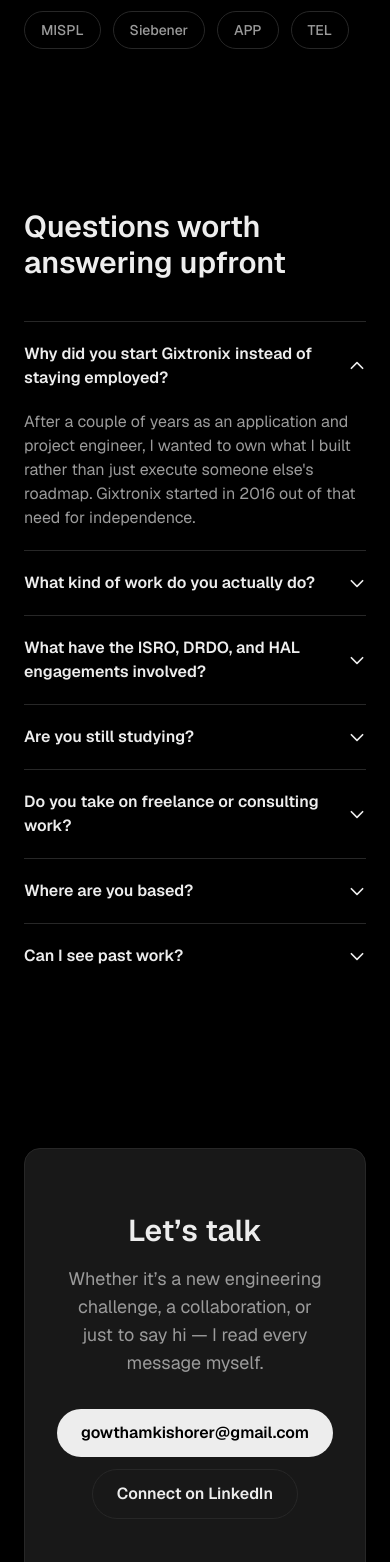
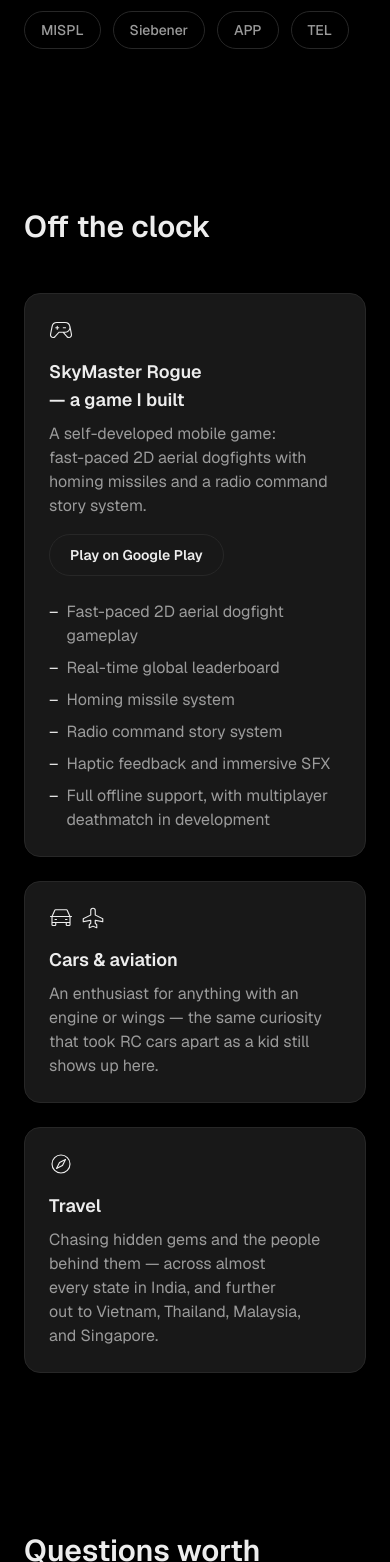
Before and after one commit to gowthamkishore/aboutme, a Next.js app: page / in a window 390 px wide. Shown: the part 7186-8748 px from the top of the page. Built offline with nearby package versions, Linux system fonts and the light colour scheme.

Commit message:
Add Hobbies section with game dev, cars & aviation, and travel
Features SkyMaster Rogue (a self-developed 2D aerial dogfight mobile
game) with a Play Store link, plus cars/aviation and travel interests.

```diff
--- a/src/app/page.tsx
+++ b/src/app/page.tsx
@@ -5,6 +5,7 @@ import Story from "@/components/Story";
 import Timeline from "@/components/Timeline";
 import Skills from "@/components/Skills";
 import Achievements from "@/components/Achievements";
+import Hobbies from "@/components/Hobbies";
 import Faq from "@/components/Faq";
 import FinalCta from "@/components/FinalCta";
 import Footer from "@/components/Footer";
@@ -20,6 +21,7 @@ export default function Home() {
         <Timeline />
         <Skills />
         <Achievements />
+        <Hobbies />
         <Faq />
         <FinalCta />
       </main>
--- /dev/null
+++ b/src/components/Hobbies.tsx
@@ -0,0 +1,87 @@
+import { GameController, Car, Airplane, Compass } from "@phosphor-icons/react/dist/ssr";
+import Reveal from "./Reveal";
+
+const GAME_FEATURES = [
+  "Fast-paced 2D aerial dogfight gameplay",
+  "Real-time global leaderboard",
+  "Homing missile system",
+  "Radio command story system",
+  "Haptic feedback and immersive SFX",
+  "Full offline support, with multiplayer deathmatch in development",
+];
+
+export default function Hobbies() {
+  return (
+    <section id="hobbies" className="px-6 py-20 sm:py-28">
+      <div className="mx-auto max-w-5xl">
+        <Reveal>
+          <h2 className="max-w-[680px] text-3xl font-semibold sm:text-4xl">
+            Off the clock
+          </h2>
+        </Reveal>
+
+        <Reveal delay={75}>
+          <div className="mt-12 rounded-2xl border border-border bg-surface p-6 sm:p-8">
+            <div className="flex flex-wrap items-start justify-between gap-4">
+              <div>
+                <GameController size={24} weight="light" className="text-foreground" />
+                <h3 className="mt-4 text-lg font-semibold">
+                  SkyMaster Rogue — a game I built
+                </h3>
+                <p className="mt-2 max-w-[520px] text-base text-muted">
+                  A self-developed mobile game: fast-paced 2D aerial
+                  dogfights with homing missiles and a radio command story
+                  system.
+                </p>
+              </div>
+              <a
+                href="https://play.google.com/store/apps/details?id=com.skymaster.rogue&hl=en_IN"
+                target="_blank"
+                rel="noopener noreferrer"
+                className="shrink-0 rounded-full border border-border px-5 py-2.5 text-sm font-semibold text-foreground transition-transform duration-700 ease-[cubic-bezier(0.32,0.72,0,1)] active:scale-[0.98]"
+              >
+                Play on Google Play
+              </a>
+            </div>
+            <ul className="mt-6 grid grid-cols-1 gap-x-8 gap-y-2 text-base text-muted sm:grid-cols-2">
+              {GAME_FEATURES.map((f) => (
+                <li key={f} className="flex gap-2">
+                  <span className="text-foreground">–</span>
+                  {f}
+                </li>
+              ))}
+            </ul>
+          </div>
+        </Reveal>
+
+        <div className="mt-6 grid grid-cols-1 gap-6 sm:grid-cols-2">
+          <Reveal delay={125}>
+            <div className="h-full rounded-2xl border border-border bg-surface p-6">
+              <div className="flex gap-2">
+                <Car size={24} weight="light" className="text-foreground" />
+                <Airplane size={24} weight="light" className="text-foreground" />
+              </div>
+              <h3 className="mt-4 text-lg font-semibold">Cars &amp; aviation</h3>
+              <p className="mt-2 text-base text-muted">
+                An enthusiast for anything with an engine or wings — the
+                same curiosity that took RC cars apart as a kid still
+                shows up here.
+              </p>
+            </div>
+          </Reveal>
+          <Reveal delay={175}>
+            <div className="h-full rounded-2xl border border-border bg-surface p-6">
+              <Compass size={24} weight="light" className="text-foreground" />
+              <h3 className="mt-4 text-lg font-semibold">Travel</h3>
+              <p className="mt-2 text-base text-muted">
+                Chasing hidden gems and the people behind them — across
+                almost every state in India, and further out to Vietnam,
+                Thailand, Malaysia, and Singapore.
+              </p>
+            </div>
+          </Reveal>
+        </div>
+      </div>
+    </section>
+  );
+}
--- a/src/components/Nav.tsx
+++ b/src/components/Nav.tsx
@@ -7,6 +7,7 @@ const LINKS = [
   { label: "Timeline", href: "#timeline" },
   { label: "Skills", href: "#skills" },
   { label: "Achievements", href: "#achievements" },
+  { label: "Hobbies", href: "#hobbies" },
   { label: "FAQ", href: "#faq" },
 ];
 
```
